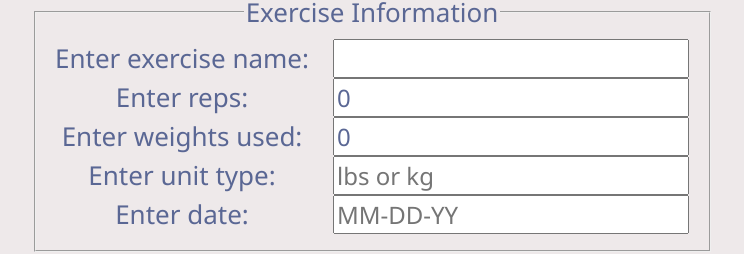
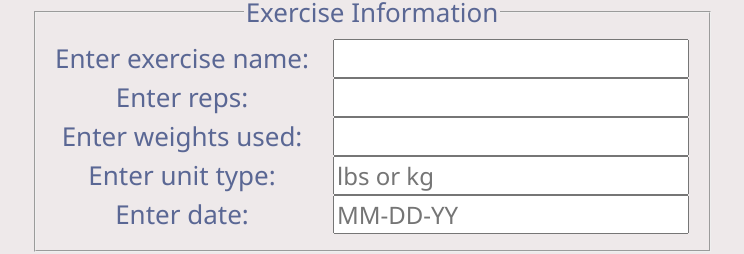
Before and after one commit to melissa-perez/peremeli_react, a React (Create React App) app: page /add-exercise in a window 1280 px wide. Shown: the part 314-568 px from the top of the page, without its empty margins (268-1012 px from the left). Built offline with nearby package versions, Linux system fonts and the light colour scheme.

Commit message:
Remove default Number values

```diff
--- a/src/pages/CreatePage.js
+++ b/src/pages/CreatePage.js
@@ -3,8 +3,8 @@ import { useHistory } from "react-router-dom";
 
 export const CreatePage = () => {
   const [name, setName] = useState("");
-  const [reps, setReps] = useState(0);
-  const [weight, setWeight] = useState(0);
+  const [reps, setReps] = useState("");
+  const [weight, setWeight] = useState("");
   const [unit, setUnit] = useState("");
   const [date, setDate] = useState("");
   const history = useHistory();
```
